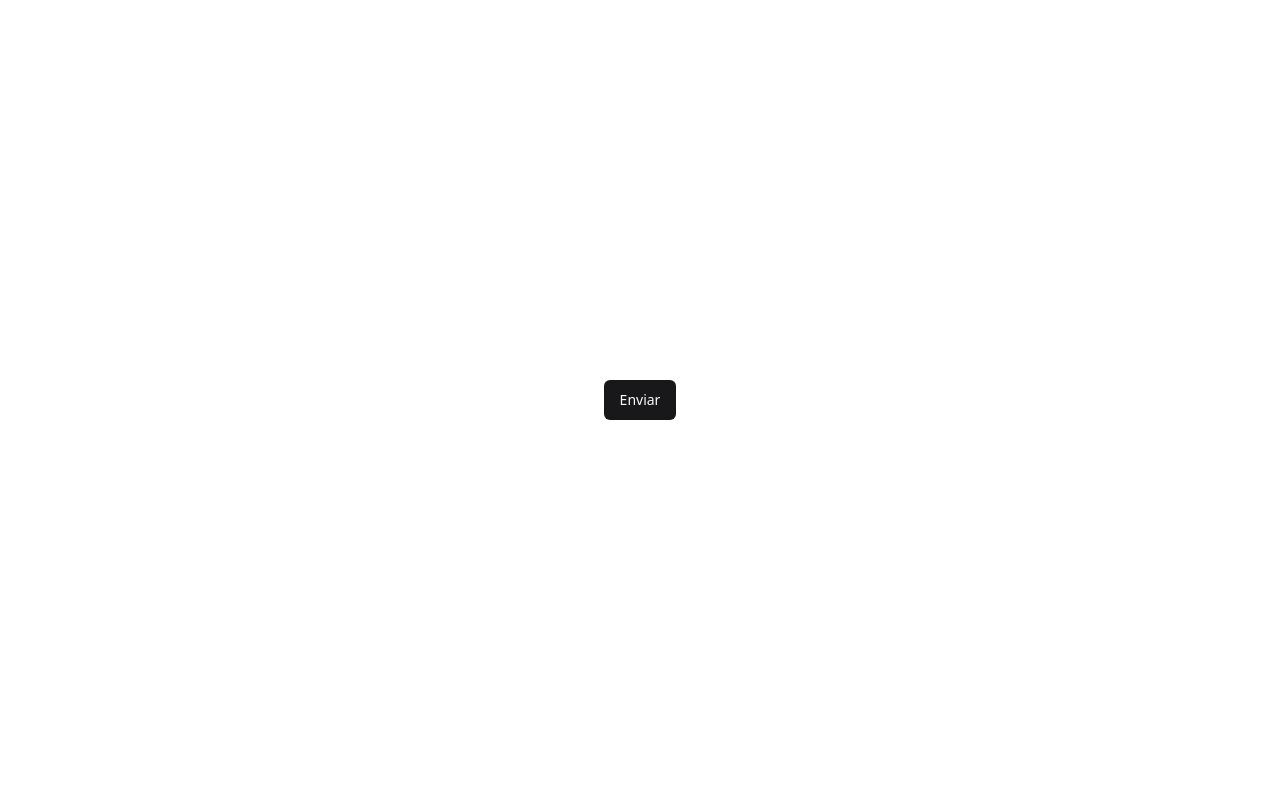
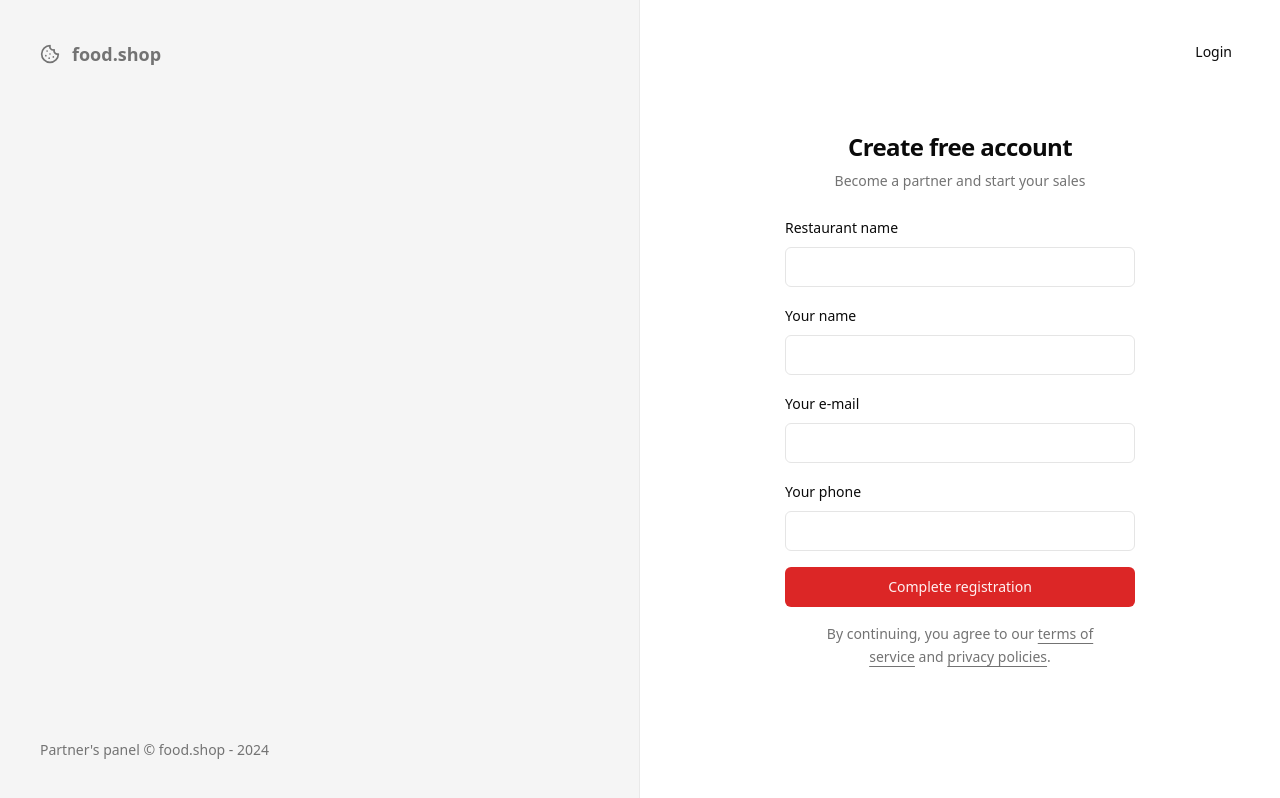
Before and after one commit to EricaReis/foodshop, a React (Vite) app: page /sign-up in a window 1280 px wide. Built offline with nearby package versions, Linux system fonts and the light colour scheme.

Commit message:
Add auth pages

```diff
--- a/src/App.tsx
+++ b/src/App.tsx
@@ -1,10 +1,15 @@
-import { Button } from "./components/ui/button";
+import { RouterProvider } from "react-router-dom";
 import "./global.css";
+import { router } from "./routes";
+import { Helmet, HelmetProvider } from "react-helmet-async";
+import { Toaster } from "sonner";
 
 export function App() {
   return (
-    <div className="flex h-screen items-center justify-center">
-      <Button>Enviar</Button>
-    </div>
+    <HelmetProvider>
+      <Helmet titleTemplate="%s | food.shop" />
+      <Toaster richColors />
+      <RouterProvider router={router} />
+    </HelmetProvider>
   );
 }
--- /dev/null
+++ b/src/components/ui/input.tsx
@@ -0,0 +1,25 @@
+import * as React from "react"
+
+import { cn } from "@/lib/utils"
+
+export interface InputProps
+  extends React.InputHTMLAttributes<HTMLInputElement> {}
+
+const Input = React.forwardRef<HTMLInputElement, InputProps>(
+  ({ className, type, ...props }, ref) => {
+    return (
+      <input
+        type={type}
+        className={cn(
+          "flex h-10 w-full rounded-md border border-input bg-background px-3 py-2 text-sm ring-offset-background file:border-0 file:bg-transparent file:text-sm file:font-medium file:text-foreground placeholder:text-muted-foreground focus-visible:outline-none focus-visible:ring-2 focus-visible:ring-ring focus-visible:ring-offset-2 disabled:cursor-not-allowed disabled:opacity-50",
+          className
+        )}
+        ref={ref}
+        {...props}
+      />
+    )
+  }
+)
+Input.displayName = "Input"
+
+export { Input }
--- /dev/null
+++ b/src/components/ui/label.tsx
@@ -0,0 +1,24 @@
+import * as React from "react"
+import * as LabelPrimitive from "@radix-ui/react-label"
+import { cva, type VariantProps } from "class-variance-authority"
+
+import { cn } from "@/lib/utils"
+
+const labelVariants = cva(
+  "text-sm font-medium leading-none peer-disabled:cursor-not-allowed peer-disabled:opacity-70"
+)
+
+const Label = React.forwardRef<
+  React.ElementRef<typeof LabelPrimitive.Root>,
+  React.ComponentPropsWithoutRef<typeof LabelPrimitive.Root> &
+    VariantProps<typeof labelVariants>
+>(({ className, ...props }, ref) => (
+  <LabelPrimitive.Root
+    ref={ref}
+    className={cn(labelVariants(), className)}
+    {...props}
+  />
+))
+Label.displayName = LabelPrimitive.Root.displayName
+
+export { Label }
--- a/src/global.css
+++ b/src/global.css
@@ -2,46 +2,63 @@
 @tailwind components;
 @tailwind utilities;
 
+
 @layer base {
   :root {
     --background: 0 0% 100%;
-    --foreground: 240 10% 3.9%;
+    --foreground: 0 0% 3.9%;
     --card: 0 0% 100%;
-    --card-foreground: 240 10% 3.9%;
-
+    --card-foreground: 0 0% 3.9%;
     --popover: 0 0% 100%;
-    --popover-foreground: 240 10% 3.9%;
-
-    --primary: 240 5.9% 10%;
-    --primary-foreground: 0 0% 98%;
-
-    --secondary: 240 4.8% 95.9%;
-    --secondary-foreground: 240 5.9% 10%;
-
-    --muted: 240 4.8% 95.9%;
-    --muted-foreground: 240 3.8% 46.1%;
-
-    --accent: 240 4.8% 95.9%;
-    --accent-foreground: 240 5.9% 10%;
-
+    --popover-foreground: 0 0% 3.9%;
+    --primary: 0 72.2% 50.6%;
+    --primary-foreground: 0 85.7% 97.3%;
+    --secondary: 0 0% 96.1%;
+    --secondary-foreground: 0 0% 9%;
+    --muted: 0 0% 96.1%;
+    --muted-foreground: 0 0% 45.1%;
+    --accent: 0 0% 96.1%;
+    --accent-foreground: 0 0% 9%;
     --destructive: 0 84.2% 60.2%;
     --destructive-foreground: 0 0% 98%;
-    --border: 240 5.9% 90%;
-    --input: 240 5.9% 90%;
-    --ring: 240 10% 3.9%;
-
+    --border: 0 0% 89.8%;
+    --input: 0 0% 89.8%;
+    --ring: 0 72.2% 50.6%;
     --radius: 0.5rem;
-
     --chart-1: 12 76% 61%;
-
     --chart-2: 173 58% 39%;
-
     --chart-3: 197 37% 24%;
-
     --chart-4: 43 74% 66%;
-
     --chart-5: 27 87% 67%;
   }
+
+  .dark {
+    --background: 0 0% 3.9%;
+    --foreground: 0 0% 98%;
+    --card: 0 0% 3.9%;
+    --card-foreground: 0 0% 98%;
+    --popover: 0 0% 3.9%;
+    --popover-foreground: 0 0% 98%;
+    --primary: 0 72.2% 50.6%;
+    --primary-foreground: 0 85.7% 97.3%;
+    --secondary: 0 0% 14.9%;
+    --secondary-foreground: 0 0% 98%;
+    --muted: 0 0% 14.9%;
+    --muted-foreground: 0 0% 63.9%;
+    --accent: 0 0% 14.9%;
+    --accent-foreground: 0 0% 98%;
+    --destructive: 0 62.8% 30.6%;
+    --destructive-foreground: 0 0% 98%;
+    --border: 0 0% 14.9%;
+    --input: 0 0% 14.9%;
+    --ring: 0 72.2% 50.6%;
+    --chart-1: 220 70% 50%;
+    --chart-2: 160 60% 45%;
+    --chart-3: 30 80% 55%;
+    --chart-4: 280 65% 60%;
+    --chart-5: 340 75% 55%;
+}
+
 
   .dark {
     --background: 240 10% 3.9%;
--- /dev/null
+++ b/src/pages/_layouts/app.tsx
@@ -0,0 +1,12 @@
+import { Outlet } from "react-router-dom";
+
+export function AppLayout() {
+  return (
+    <div>
+      <h1>Cabeçalho</h1>
+      <div>
+        <Outlet />
+      </div>
+    </div>
+  );
+}
--- /dev/null
+++ b/src/pages/_layouts/auth.tsx
@@ -0,0 +1,23 @@
+import { Cookie } from "lucide-react";
+import { Outlet } from "react-router-dom";
+
+export function AuthLayout() {
+  return (
+    <div className="grid min-h-screen grid-cols-2">
+      <div className="flex h-full flex-col justify-between border-r border-foreground/5 bg-muted p-10 text-muted-foreground">
+        <div className="text-fore flex items-center gap-3 text-lg">
+          <Cookie className="h-5 w-5" />
+
+          <span className="font-semibold">food.shop</span>
+        </div>
+        <footer className="text-sm">
+          Partner's panel &copy; food.shop - {new Date().getFullYear()}
+        </footer>
+      </div>
+
+      <div className="relative flex flex-col items-center justify-center">
+        <Outlet />
+      </div>
+    </div>
+  );
+}
--- /dev/null
+++ b/src/pages/app/dashboard.tsx
@@ -0,0 +1,10 @@
+import { Helmet } from "react-helmet-async";
+
+export function Dashboard() {
+  return (
+    <>
+      <Helmet title="Dashboard" />
+      <h1>Dashboard</h1>
+    </>
+  );
+}
--- /dev/null
+++ b/src/pages/auth/sign-in.tsx
@@ -0,0 +1,67 @@
+import { Helmet } from "react-helmet-async";
+import { useForm } from "react-hook-form";
+import { Button } from "@/components/ui/button";
+import { Input } from "@/components/ui/input";
+import { Label } from "@/components/ui/label";
+import { z } from "zod";
+import { toast } from "sonner";
+import { Link } from "react-router-dom";
+
+const signInForm = z.object({
+  email: z.string().email(),
+});
+
+type SignInForm = z.infer<typeof signInForm>;
+
+export function SignIn() {
+  const {
+    register,
+    handleSubmit,
+    formState: { isSubmitting },
+  } = useForm<SignInForm>();
+
+  async function handleSignIn(data: SignInForm) {
+    console.log(data);
+
+    await new Promise((resolve) => setTimeout(resolve, 2000));
+
+    toast.success("We have sent an authentication link to your email.", {
+      action: { label: "Resend", onClick: () => handleSignIn(data) },
+    });
+  }
+
+  return (
+    <>
+      <Helmet title="Login" />
+      <div className="p-8">
+        <Button variant="ghost" asChild className="absolute right-8 top-8">
+          <Link to="/sign-up" className="">
+            New store
+          </Link>
+        </Button>
+
+        <div className="flex w-[350px] flex-col justify-center gap-6">
+          <div className="flex flex-col gap-2 text-center">
+            <h1 className="text-2xl font-semibold tracking-tight">
+              Access panel
+            </h1>
+            <p className="text-sm text-muted-foreground">
+              Track your sales through the partner's dashboard
+            </p>
+          </div>
+
+          <form onSubmit={handleSubmit(handleSignIn)} className="space-y-4">
+            <div className="space-y-2">
+              <Label htmlFor="email">Your e-mail</Label>
+              <Input id="email" type="email" {...register("email")} />
+            </div>
+
+            <Button disabled={isSubmitting} className="w-full" type="submit">
+              Access panel
+            </Button>
+          </form>
+        </div>
+      </div>
+    </>
+  );
+}
--- /dev/null
+++ b/src/pages/auth/sign-up.tsx
@@ -0,0 +1,111 @@
+import { Helmet } from "react-helmet-async";
+import { useForm } from "react-hook-form";
+import { Button } from "@/components/ui/button";
+import { Input } from "@/components/ui/input";
+import { Label } from "@/components/ui/label";
+import { z } from "zod";
+import { toast } from "sonner";
+import { Link, useNavigate } from "react-router-dom";
+
+const signUpForm = z.object({
+  email: z.string().email(),
+  restaurantName: z.string(),
+  managerName: z.string(),
+  phone: z.string(),
+});
+
+type SignUpForm = z.infer<typeof signUpForm>;
+
+export function SignUp() {
+  const navigate = useNavigate();
+
+  const {
+    register,
+    handleSubmit,
+    formState: { isSubmitting },
+  } = useForm<SignUpForm>();
+
+  async function handleSignUp(data: SignUpForm) {
+    try {
+      console.log(data);
+
+      await new Promise((resolve) => setTimeout(resolve, 2000));
+
+      toast.success("Restaurant successfully registered", {
+        action: { label: "Login", onClick: () => navigate("/sign-in") },
+      });
+    } catch (error) {
+      toast.error("Register error.");
+    }
+  }
+
+  return (
+    <>
+      <Helmet title="Register" />
+      <div className="p-8">
+        <Button variant="ghost" asChild className="absolute right-8 top-8">
+          <Link to="/sign-in" className="">
+            Login
+          </Link>
+        </Button>
+
+        <div className="flex w-[350px] flex-col justify-center gap-6">
+          <div className="flex flex-col gap-2 text-center">
+            <h1 className="text-2xl font-semibold tracking-tight">
+              Create free account
+            </h1>
+            <p className="text-sm text-muted-foreground">
+              Become a partner and start your sales
+            </p>
+          </div>
+
+          <form onSubmit={handleSubmit(handleSignUp)} className="space-y-4">
+            <div className="space-y-2">
+              <Label htmlFor="restaurantName">Restaurant name</Label>
+              <Input
+                id="restaurantName"
+                type="text"
+                {...register("restaurantName")}
+              />
+            </div>
+
+            <div className="space-y-2">
+              <Label htmlFor="managerName">Your name</Label>
+              <Input
+                id="managerName"
+                type="text"
+                {...register("managerName")}
+              />
+            </div>
+
+            <div className="space-y-2">
+              <Label htmlFor="email">Your e-mail</Label>
+              <Input id="email" type="email" {...register("email")} />
+            </div>
+
+            <div className="space-y-2">
+              <Label htmlFor="phone">Your phone</Label>
+              <Input id="phone" type="tel" {...register("phone")} />
+            </div>
+
+            <Button disabled={isSubmitting} className="w-full" type="submit">
+              Complete registration
+            </Button>
+
+            <p className="px-6 text-center text-sm leading-relaxed text-muted-foreground">
+              By continuing, you agree to our{" "}
+              <a className="underline underline-offset-4" href="">
+                terms of service
+              </a>{" "}
+              and{" "}
+              <a className="underline underline-offset-4" href="">
+                privacy policies
+              </a>
+              .
+            </p>
+          </form>
+        </div>
+      </div>
+    </>
+  );
+}
--- /dev/null
+++ b/src/routes.tsx
@@ -0,0 +1,22 @@
+import { createBrowserRouter } from "react-router-dom";
+import { Dashboard } from "./pages/app/dashboard";
+import { SignIn } from "./pages/auth/sign-in";
+import { AppLayout } from "./pages/_layouts/app";
+import { AuthLayout } from "./pages/_layouts/auth";
+import { SignUp } from "./pages/auth/sign-up";
+
+export const router = createBrowserRouter([
+  {
+    path: "/",
+    element: <AppLayout />,
+    children: [{ path: "/", element: <Dashboard /> }],
+  },
+  {
+    path: "/",
+    element: <AuthLayout />,
+    children: [
+      { path: "/sign-in", element: <SignIn /> },
+      { path: "/sign-up", element: <SignUp /> },
+    ],
+  },
+]);
```
Also changed, not shown: package.json (+15 -1 lines), 1 other file (tests, documents, lock files or other folders).
